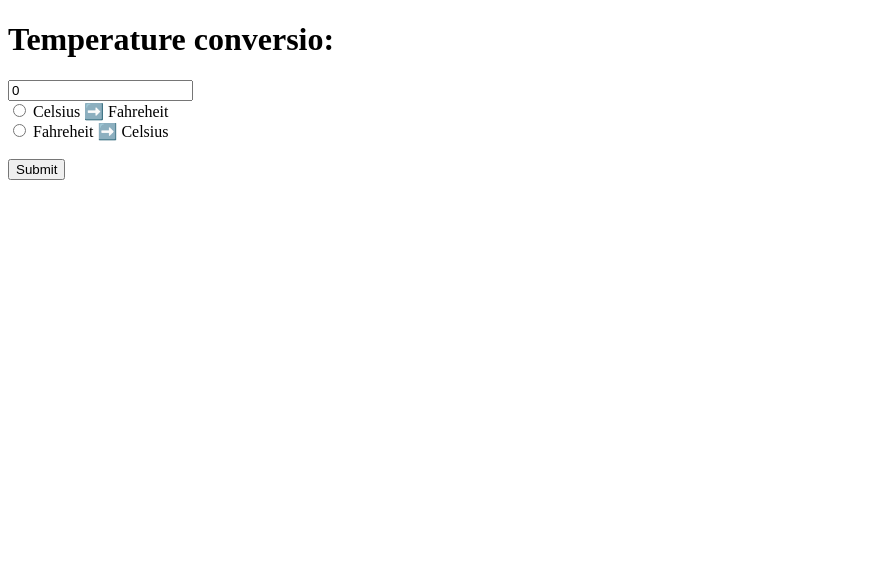
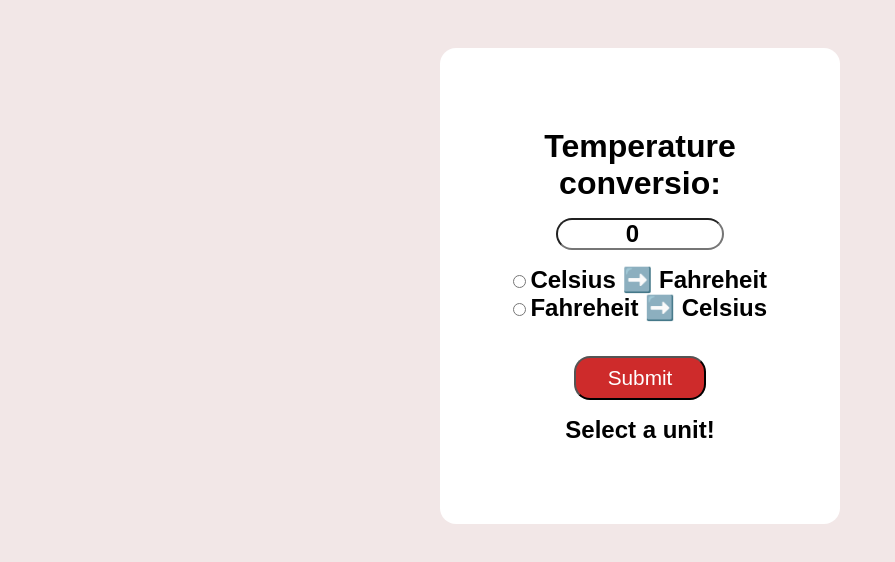
Before and after one commit to milosdimitrijevicc/Temperature-Conversion, a plain HTML site: page index.html in a window 1280 px wide. Both pictures are taken after a click on the button "Submit". Shown: the whole page, without its empty margins (0-895 px from the left). Drawn offline with Linux system fonts and the light colour scheme.

Commit message:
final commit

```diff
--- a/index.html
+++ b/index.html
@@ -10,7 +10,7 @@
 
   <form>
     <h1>Temperature conversio:</h1>
-    <input type="number" id="textBox" value="0" class="inputField">
+    <input type="number" id="textBox" value="0">
     <br>
 
     <input type="radio" id="toFahreheit" name="unit">
--- a/script.js
+++ b/script.js
@@ -1 +1,24 @@
-console.log('test');
+const btn = document.querySelector('button');
+const input = document.querySelector('#textBox');
+const toFahreheit = document.querySelector('#toFahreheit');
+const toCelsius = document.querySelector('#toCelsius');
+const result = document.querySelector('#result');
+let temp;
+
+btn.addEventListener('click' , function() {
+
+  if(toFahreheit.checked){
+    temp = Number(input.value);
+    temp = temp * 9 / 5 + 32;
+    result.textContent = `${temp.toFixed(1)}°F`;
+  }
+  else if(toCelsius.checked){
+    temp = Number(input.value);
+    temp = (temp - 32) * (5/9);
+    result.textContent = `${temp.toFixed(1)}°C`;
+  }
+  else{
+    result.textContent = "Select a unit!"
+  }
+
+});
--- a/style.css
+++ b/style.css
@@ -0,0 +1,51 @@
+*{
+  margin: 0;
+  padding: 0;
+  box-sizing: border-box;
+}
+
+body{
+  font-family: Arial, Helvetica, sans-serif;
+  background-color: rgb(242, 231, 231);
+}
+
+form{
+  width: 400px;
+  margin: auto;
+  text-align: center;
+  margin-top: 3rem;
+  padding: 5rem 2rem;
+  background-color: white;
+  border-radius: 1rem;
+}
+
+#textBox{
+  width: 50%;
+  font-size: 1.5rem;
+  text-align: center;
+  font-weight: bold;
+  border-radius: 1rem;
+  margin-top: 1rem;
+  margin-bottom: 1rem;
+}
+
+label{
+  font-size: 1.5rem;
+  font-weight: bold;
+}
+
+button{
+  background-color: rgb(206, 43, 43);
+  color: white;
+  padding: 0.5rem 2rem;
+  font-size: 1.3rem;
+  border-radius: 1rem;
+  transition: all 0.2s ease;
+  margin-top: 1rem;
+}
+
+#result{
+  font-size: 1.5rem;
+  font-weight: bold;
+  margin-top: 1rem;
+}
```
